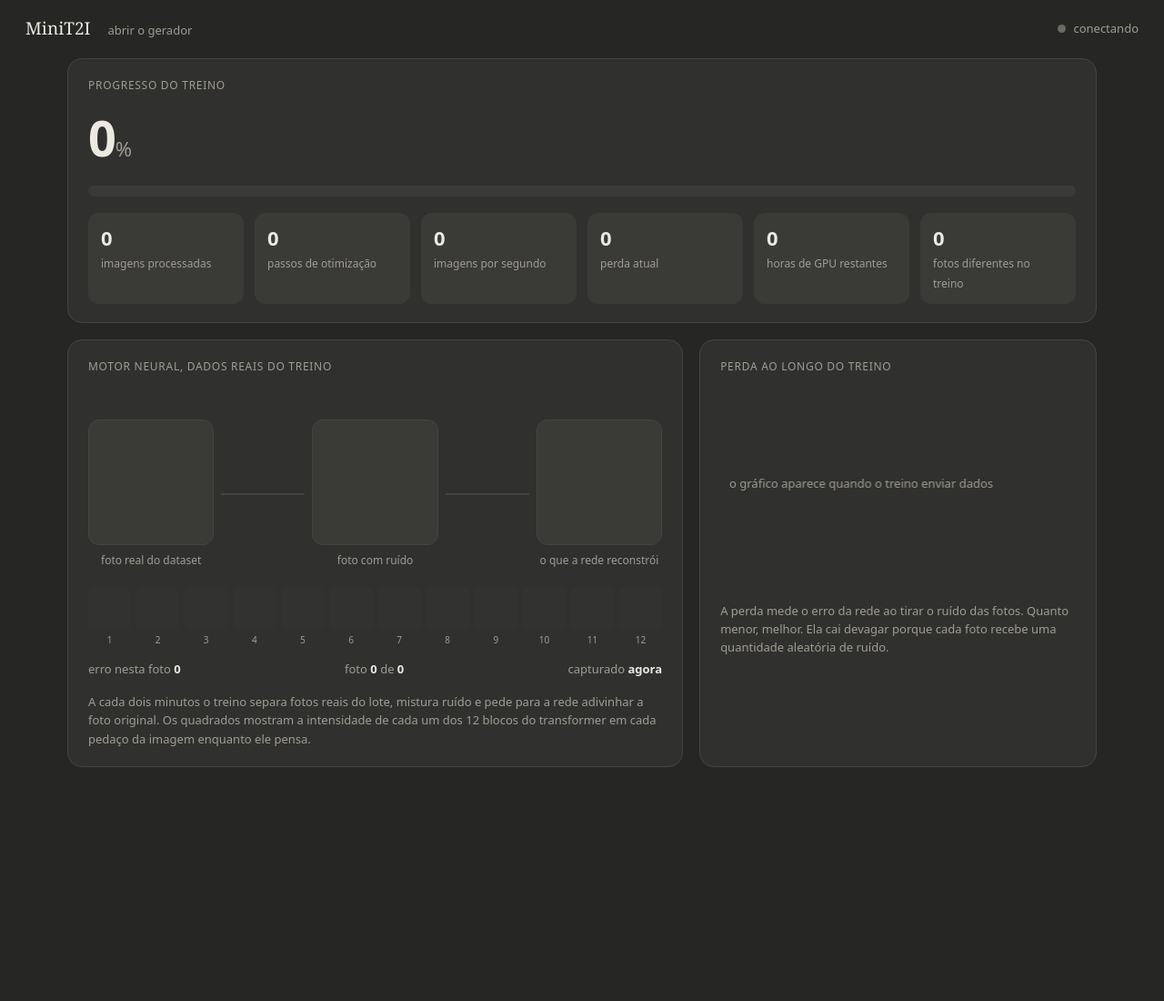
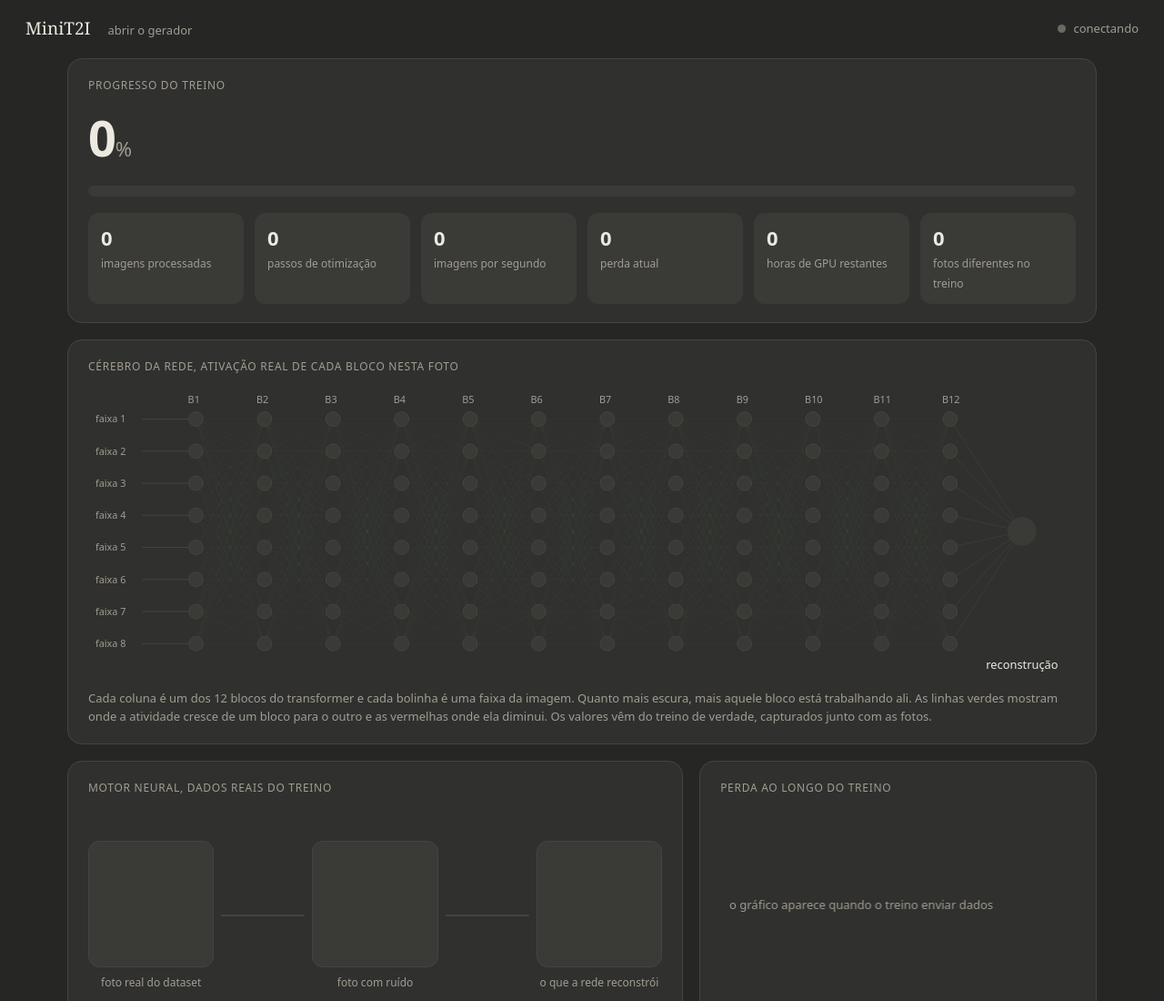
Before and after one commit to Samuelpedroso-dev/minit2i, a plain HTML site: page painel.html in a window 1280 px wide. Shown: the top 1100 px of the page at 91% size. Before the commit the page ends 891 px from the top, so only its background shows below. Drawn offline with Linux system fonts and the light colour scheme; no server answers.

Commit message:
Painel ganha o diagrama do cérebro da rede com a ativação real dos 12 blocos

```diff
--- a/painel.html
+++ b/painel.html
@@ -54,6 +54,11 @@
   .fila { display:grid; grid-template-columns:repeat(6,1fr); gap:8px; margin-top:6px }
   .fila img { width:100%; aspect-ratio:1; object-fit:cover; border-radius:8px; opacity:.45; border:2px solid transparent; transition:all .3s; cursor:pointer }
   .fila img.atual { opacity:1; border-color:var(--acento) }
+  #rede { width:100%; height:auto; display:block }
+  #rede .no { transition:fill .35s, r .35s }
+  #rede .ar { transition:stroke-opacity .35s }
+  #rede text { fill:#a19d93; font:11px ui-sans-serif,system-ui }
+  #rede text.grande { font-size:13px; fill:#ece9e1 }
   .aviso { font-size:13px; color:var(--fraco); padding:10px 14px; background:var(--sup2); border-radius:10px; margin-top:12px; display:none }
   .explica { font-size:13px; color:var(--fraco); margin-top:10px; line-height:1.55 }
 </style>
@@ -77,6 +82,12 @@
       <div class="kpi"><b id="k-dados">0</b><span>fotos diferentes no treino</span></div>
     </div>
     <div class="aviso" id="aviso"></div>
+  </section>
+
+  <section class="card">
+    <div class="rot">Cérebro da rede, ativação real de cada bloco nesta foto</div>
+    <svg id="rede" viewBox="0 0 1100 330"></svg>
+    <p class="explica">Cada coluna é um dos 12 blocos do transformer e cada bolinha é uma faixa da imagem. Quanto mais escura, mais aquele bloco está trabalhando ali. As linhas verdes mostram onde a atividade cresce de um bloco para o outro e as vermelhas onde ela diminui. Os valores vêm do treino de verdade, capturados junto com as fotos.</p>
   </section>
 
   <div class="duas">
@@ -169,6 +180,41 @@ function pintar(tela, valores, lado) {
   tela.width = lado; tela.height = lado; g.putImageData(img, 0, 0);
 }
 
+const NS = "http://www.w3.org/2000/svg", COLS = 12, LINHAS = 8;
+const rede = $("rede"), nos = [], arestas = [];
+(function montarRede() {
+  const x0 = 120, x1 = 960, y0 = 40, y1 = 290;
+  const X = (c) => x0 + (x1 - x0) * c / (COLS - 1), Y = (r) => y0 + (y1 - y0) * r / (LINHAS - 1);
+  const el = (t, at) => { const e = document.createElementNS(NS, t); for (const k in at) e.setAttribute(k, at[k]); return e; };
+  const gA = el("g", {}), gN = el("g", {});
+  rede.append(gA, gN);
+  for (let c = 0; c < COLS - 1; c++) { arestas[c] = [];
+    for (let r = 0; r < LINHAS; r++) for (let s = 0; s < LINHAS; s++) {
+      const l = el("line", { x1: X(c), y1: Y(r), x2: X(c + 1), y2: Y(s), class: "ar", stroke: "#7fb77e", "stroke-opacity": 0.04, "stroke-width": 1 });
+      gA.append(l); arestas[c].push({ l, r, s }); } }
+  for (let r = 0; r < LINHAS; r++) {
+    gA.append(el("line", { x1: 60, y1: Y(r), x2: x0, y2: Y(r), stroke: "#45453f" }));
+    const t = el("text", { x: 8, y: Y(r) + 4 }); t.textContent = `faixa ${r + 1}`; gN.append(t);
+  }
+  const saida = el("circle", { cx: 1040, cy: (y0 + y1) / 2, r: 16, fill: "#3a3a37", class: "no" });
+  for (let r = 0; r < LINHAS; r++) gA.append(el("line", { x1: x1, y1: Y(r), x2: 1040, y2: (y0 + y1) / 2, stroke: "#45453f", class: "ar", "stroke-opacity": 0.5 }));
+  for (let c = 0; c < COLS; c++) { nos[c] = [];
+    const t = el("text", { x: X(c) - 9, y: 22 }); t.textContent = `B${c + 1}`; gN.append(t);
+    for (let r = 0; r < LINHAS; r++) { const n = el("circle", { cx: X(c), cy: Y(r), r: 8, fill: "#3a3a37", stroke: "#45453f", class: "no" }); gN.append(n); nos[c].push(n); } }
+  gN.append(saida); nos.saida = saida;
+  const ts = el("text", { x: 1000, y: 318, class: "grande" }); ts.textContent = "reconstrução"; gN.append(ts);
+})();
+function linhasBloco(v, lado) { const out = []; for (let r = 0; r < LINHAS; r++) { let s = 0, n = 0; const r0 = Math.floor(r * lado / LINHAS), r1 = Math.floor((r + 1) * lado / LINHAS); for (let y = r0; y < r1; y++) for (let x = 0; x < lado; x++) { s += v[y * lado + x]; n++; } out.push(n ? s / n : 0); } const mn = Math.min(...out), mx = Math.max(...out); return out.map((a) => (a - mn) / (mx - mn || 1)); }
+const cor = (a) => `rgb(${Math.round(232 - 180 * a)},${Math.round(236 - 112 * a)},${Math.round(230 - 150 * a)})`;
+function limparRede() { nos.forEach((col) => col.forEach((n) => n.setAttribute("fill", "#3a3a37"))); arestas.forEach((c) => c.forEach((e) => e.l.setAttribute("stroke-opacity", 0.04))); nos.saida.setAttribute("fill", "#3a3a37"); }
+function acenderBloco(a, b) {
+  const lado = estado.grade_lado || 8, cur = linhasBloco(a.camadas[b], lado);
+  nos[b].forEach((n, r) => { n.setAttribute("fill", cor(cur[r])); n.setAttribute("stroke", "none"); });
+  if (b > 0) { const ant = linhasBloco(a.camadas[b - 1], lado);
+    arestas[b - 1].forEach(({ l, r, s }) => { const d = cur[s] - ant[r], f = ant[r] * cur[s];
+      l.setAttribute("stroke", d >= 0 ? "#7fb77e" : "#d97757"); l.setAttribute("stroke-opacity", (0.05 + 0.7 * f).toFixed(2)); l.setAttribute("stroke-width", (0.6 + 1.6 * f).toFixed(2)); }); }
+}
+
 const espera = (ms) => new Promise((r) => setTimeout(r, ms));
 async function digitar(texto) {
   const el = $("legenda");
@@ -182,6 +228,7 @@ async function mostrar(i, ver) {
   ["i-real", "i-ruido", "i-prev"].forEach((id) => $(id).classList.remove("on"));
   ["q-real", "q-ruido", "q-prev"].forEach((id) => $(id).classList.remove("ativo"));
   telas.forEach((t) => t.classList.remove("on"));
+  limparRede();
   $("m-idx").textContent = i + 1; $("m-tot").textContent = estado.amostras.length;
   $("m-perda").textContent = a.perda.toFixed(3);
   $("p-ruido").textContent = `foto com ${Math.round(a.t * 100)}% de ruído`;
@@ -193,10 +240,11 @@ async function mostrar(i, ver) {
   $("q-real").classList.remove("ativo"); $("q-ruido").classList.add("ativo"); $("i-ruido").classList.add("on"); await espera(900);
   for (let b = 0; b < telas.length; b++) {
     if (ver !== versao) return;
-    pintar(telas[b], a.camadas[b], estado.grade_lado || 8); telas[b].classList.add("on"); await espera(140);
+    pintar(telas[b], a.camadas[b], estado.grade_lado || 8); telas[b].classList.add("on"); acenderBloco(a, b); await espera(160);
   }
   $("s2").classList.remove("corre"); void $("s2").offsetWidth; $("s2").classList.add("corre"); await espera(700);
   $("q-ruido").classList.remove("ativo"); $("q-prev").classList.add("ativo"); $("i-prev").classList.add("on");
+  nos.saida.setAttribute("fill", a.perda < 0.6 ? "#3d7a4f" : a.perda < 1 ? "#7fb77e" : "#d97757");
 }
 
 async function rodar(ver) {
```
